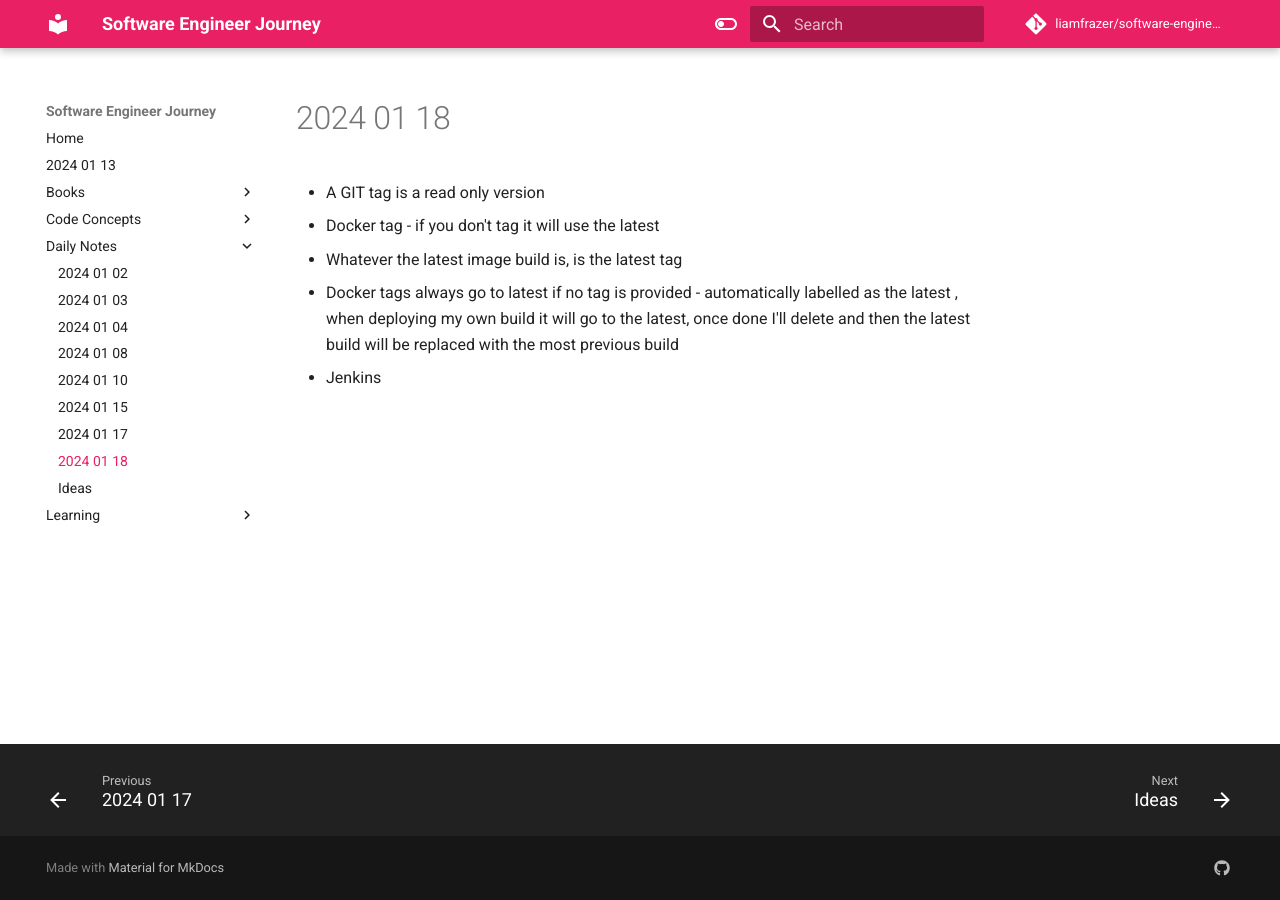
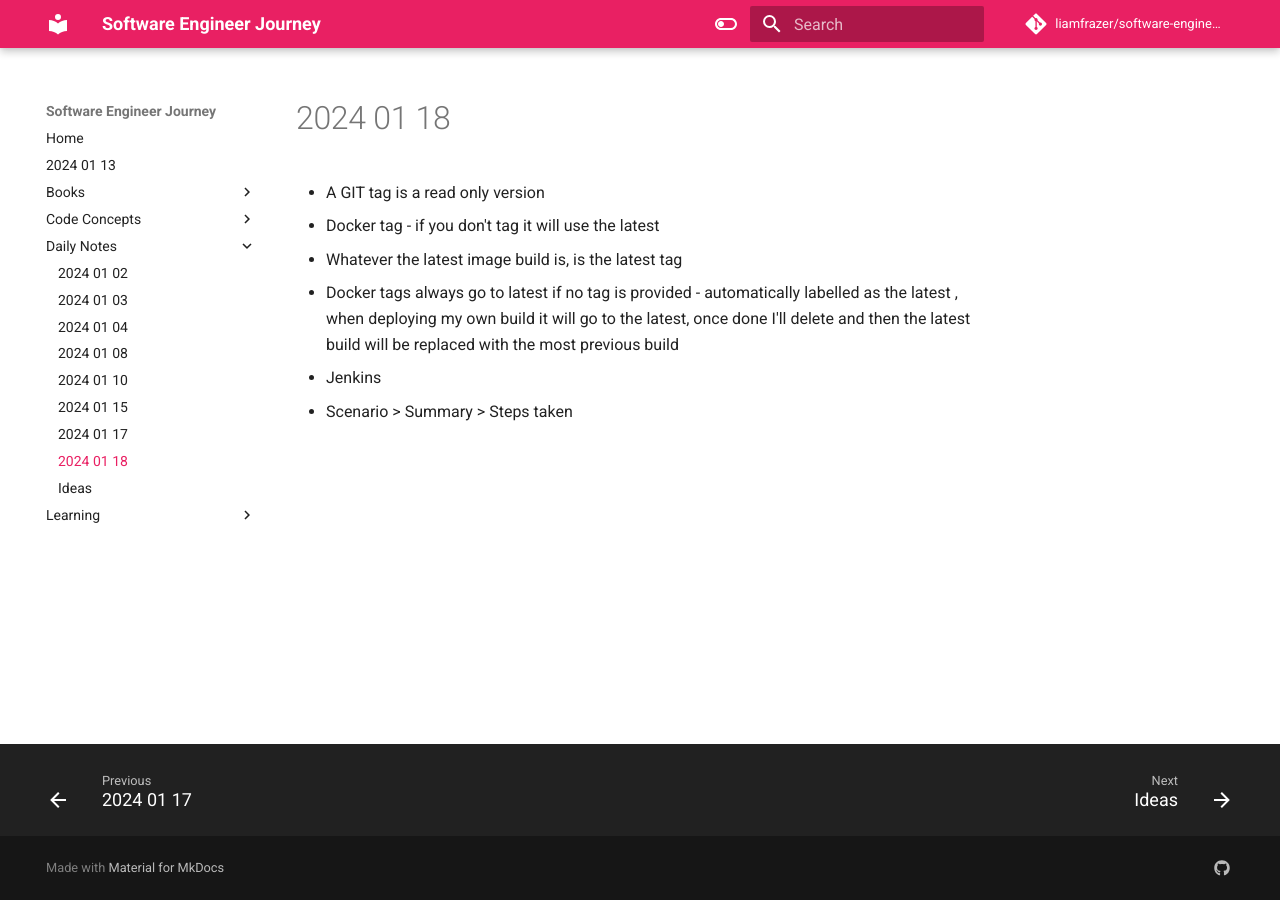
Before and after one commit to liamfrazer/software-engineer-journey, an MkDocs documentation site: the page built from docs/Daily Notes/2024-01-18.md, in a window 1280 px wide. Built offline with MkDocs 1.6.1 and Material for MkDocs 9.7.7, drawn with Linux system fonts in a browser that asks for light colours; comment, search, counter and statistics services are not loaded.

Commit message:
vault backup: 2024-01-18 11:54:11

```diff
--- a/docs/Daily Notes/2024-01-18.md
+++ b/docs/Daily Notes/2024-01-18.md
@@ -3,3 +3,6 @@
 * Whatever the latest image build is, is the latest tag
 * Docker tags always go to latest if no tag is provided - automatically labelled as the latest , when deploying my own build it will go to the latest, once done I'll delete and then the latest build will be replaced with the most previous build
 * Jenkins
+
+
+* Scenario > Summary > Steps taken
```
